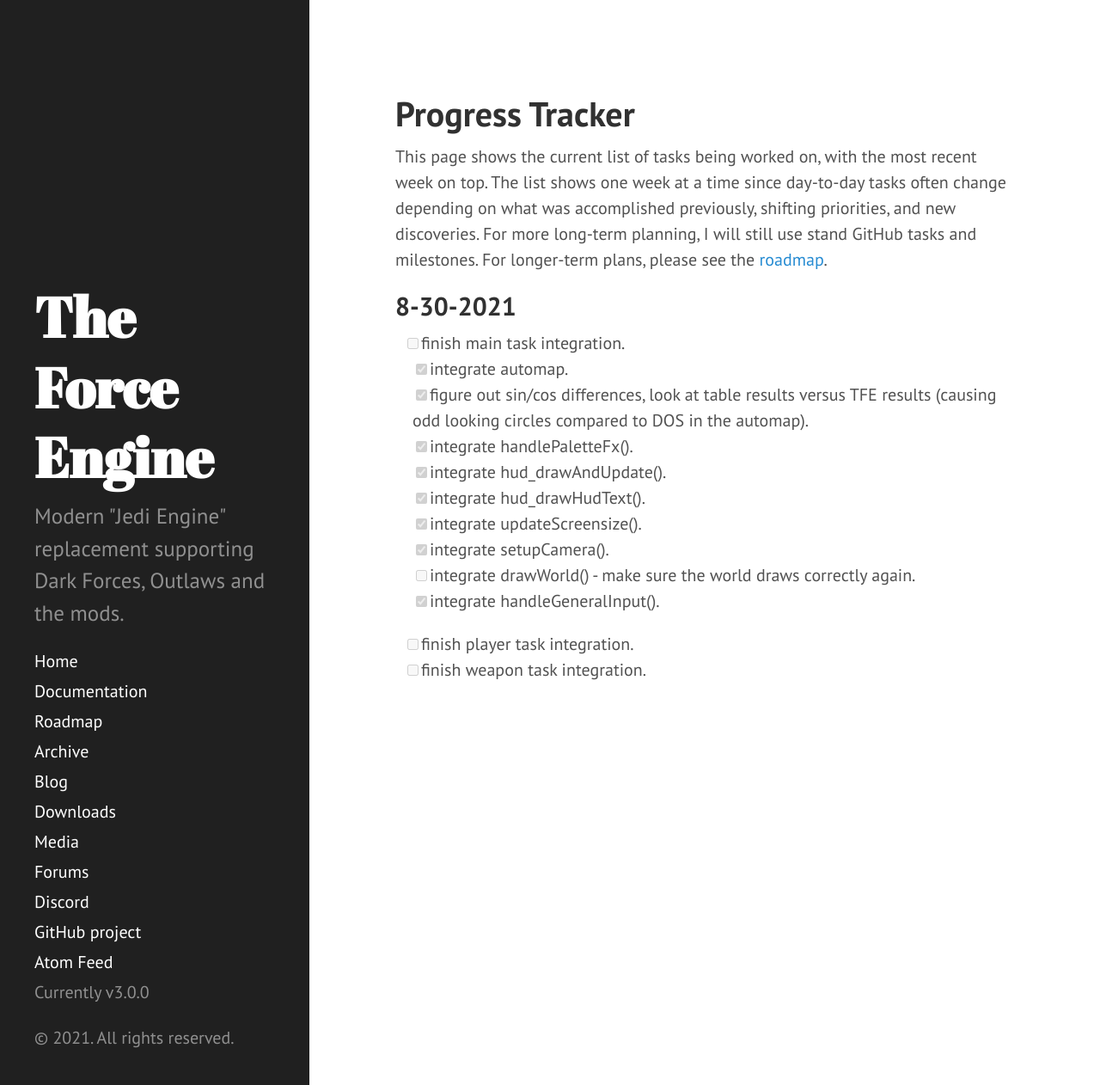
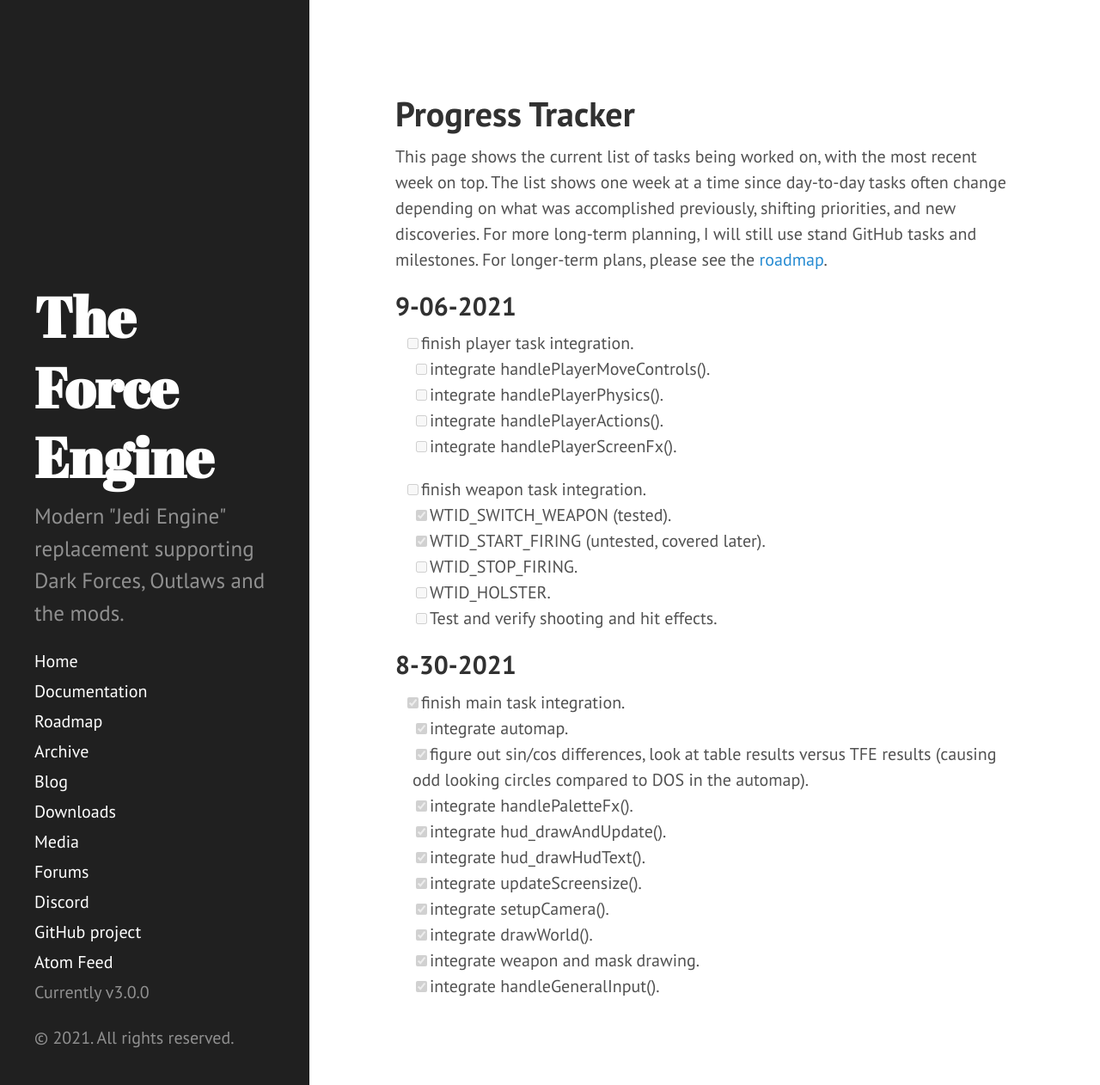
Before and after one commit to TheForceEngine/TheForceEngine.github.io, a Jekyll site: the page built from ProgressTracker.md, in a window 1280 px wide and 1262 px high. Shown: the whole window at 86% size. Built offline with Jekyll 4.4.1, drawn with Linux system fonts in a browser that asks for light colours.

Commit message:
Update ProgressTracker.md

```diff
--- a/ProgressTracker.md
+++ b/ProgressTracker.md
@@ -6,8 +6,21 @@
 # Progress Tracker
 This page shows the current list of tasks being worked on, with the most recent week on top. The list shows one week at a time since day-to-day tasks often change depending on what was accomplished previously, shifting priorities, and new discoveries. For more long-term planning, I will still use stand GitHub tasks and milestones. For longer-term plans, please see the [roadmap](Roadmap.html).
 
+## 9-06-2021
+- [ ] finish player task integration.
+  - [ ] integrate handlePlayerMoveControls().
+  - [ ] integrate handlePlayerPhysics().
+  - [ ] integrate handlePlayerActions().
+  - [ ] integrate handlePlayerScreenFx().
+- [ ] finish weapon task integration.
+  - [x] WTID_SWITCH_WEAPON (tested).
+  - [x] WTID_START_FIRING (untested, covered later).
+  - [ ] WTID_STOP_FIRING.
+  - [ ] WTID_HOLSTER.
+  - [ ] Test and verify shooting and hit effects.
+
 ## 8-30-2021
-- [ ] finish main task integration.
+- [x] finish main task integration.
   - [x] integrate automap.
   - [x] figure out sin/cos differences, look at table results versus TFE results (causing odd looking circles compared to DOS in the automap).
   - [x] integrate handlePaletteFx().
@@ -15,7 +28,6 @@
   - [x] integrate hud_drawHudText().
   - [x] integrate updateScreensize().
   - [x] integrate setupCamera().
-  - [ ] integrate drawWorld() - make sure the world draws correctly again.
+  - [x] integrate drawWorld().
+  - [x] integrate weapon and mask drawing.
   - [x] integrate handleGeneralInput().
-- [ ] finish player task integration.
-- [ ] finish weapon task integration.
```
